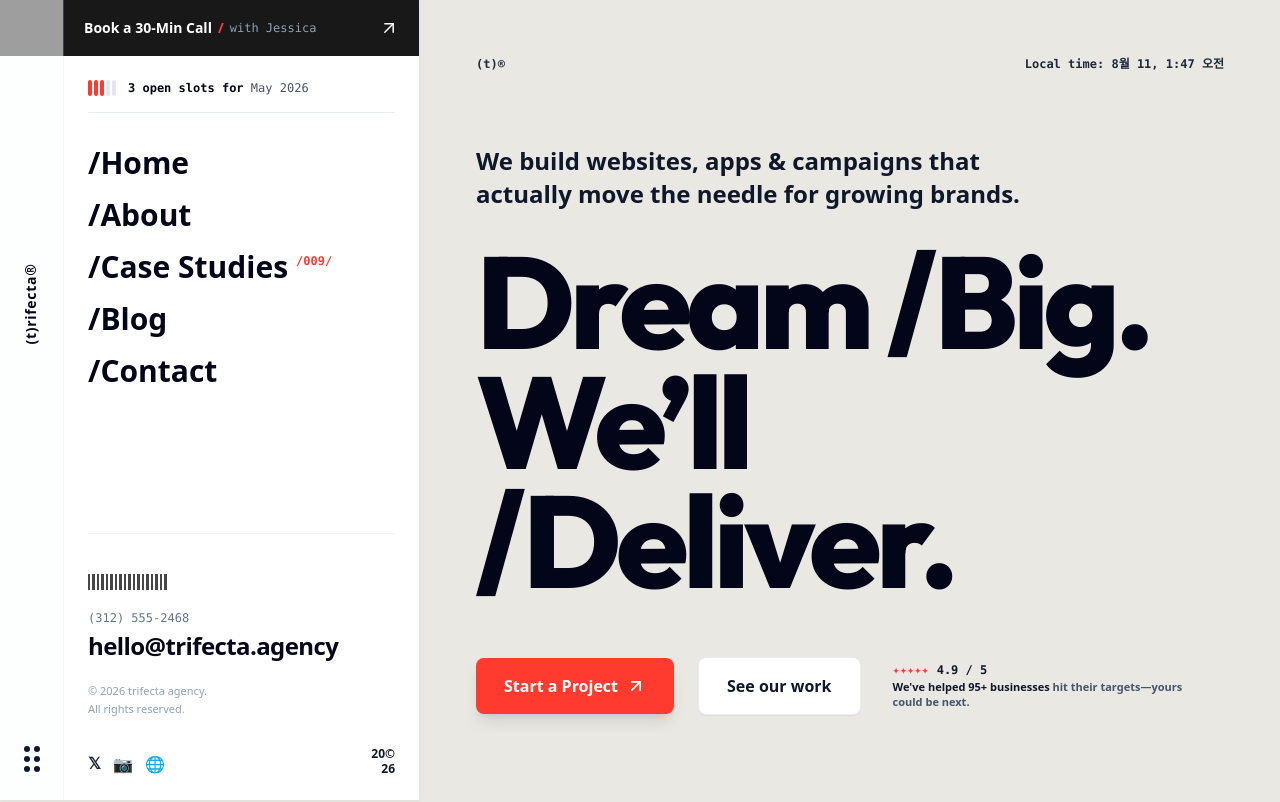
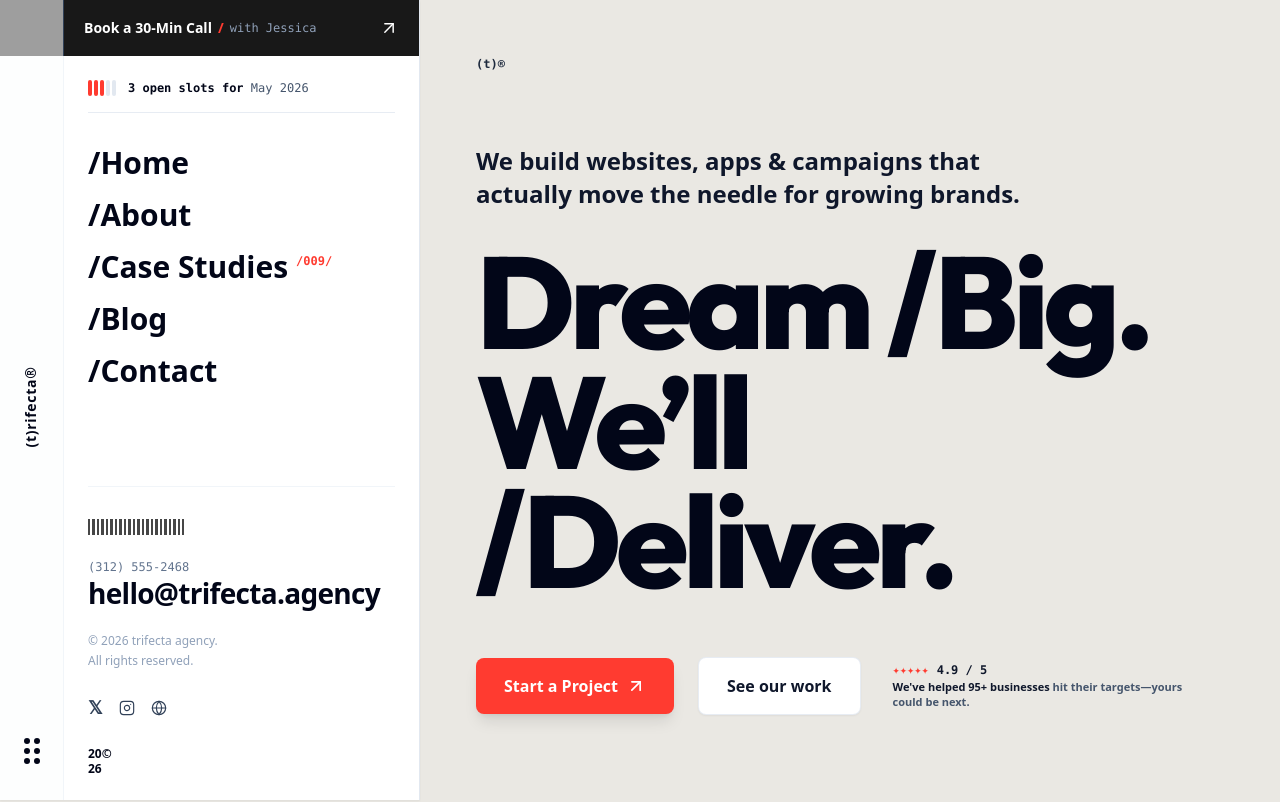
Before and after one commit to lebass98/lebass_crm, a React (Vite) app in the folder frontend/: page / in a window 1280 px wide. Shown: the top 802 px of the page. Built offline with nearby package versions, Linux system fonts and the light colour scheme; grey boxes are pictures that could not be loaded.

Commit message:
style: Match exact bottom sidebar layout with email typography and 20©26 badge

```diff
--- a/frontend/src/components/TrifectaAgencyMain.jsx
+++ b/frontend/src/components/TrifectaAgencyMain.jsx
@@ -72,9 +72,6 @@ export default function TrifectaAgencyMain() {
         {/* Top Header Row */}
         <div className="flex items-center justify-between font-mono text-xs text-slate-800 font-semibold mb-12">
           <div>(t)®</div>
-          <div>
-            Local time: <span className="font-bold">{currentTime || '8월 11, 11:12 오전'}</span>
-          </div>
         </div>
 
         {/* Hero Headline */}
--- a/frontend/src/components/TrifectaAgencySidebar.jsx
+++ b/frontend/src/components/TrifectaAgencySidebar.jsx
@@ -1,5 +1,5 @@
 import React from 'react';
-import { ArrowUpRight } from 'lucide-react';
+import { ArrowUpRight, Instagram, Globe } from 'lucide-react';
 
 export default function TrifectaAgencySidebar() {
   const navItems = [
@@ -54,14 +54,14 @@ export default function TrifectaAgencySidebar() {
             (t)rifecta®
           </div>
 
-          {/* Bottom: ::: 6-dot Grid Icon */}
-          <div className="grid grid-cols-2 gap-1 p-1 mt-auto">
-            <span className="w-1.5 h-1.5 rounded-full bg-slate-900" />
-            <span className="w-1.5 h-1.5 rounded-full bg-slate-900" />
-            <span className="w-1.5 h-1.5 rounded-full bg-slate-900" />
-            <span className="w-1.5 h-1.5 rounded-full bg-slate-900" />
-            <span className="w-1.5 h-1.5 rounded-full bg-slate-900" />
-            <span className="w-1.5 h-1.5 rounded-full bg-slate-900" />
+          {/* Bottom: ::: 6-dot Grid Icon matching image */}
+          <div className="grid grid-cols-2 gap-1 p-1 mb-2">
+            <span className="w-1.5 h-1.5 rounded-full bg-slate-950" />
+            <span className="w-1.5 h-1.5 rounded-full bg-slate-950" />
+            <span className="w-1.5 h-1.5 rounded-full bg-slate-950" />
+            <span className="w-1.5 h-1.5 rounded-full bg-slate-950" />
+            <span className="w-1.5 h-1.5 rounded-full bg-slate-950" />
+            <span className="w-1.5 h-1.5 rounded-full bg-slate-950" />
           </div>
         </div>
 
@@ -106,41 +106,41 @@ export default function TrifectaAgencySidebar() {
 
           </div>
 
-          {/* Bottom Contact & Footer Info Section */}
-          <div className="pt-10 space-y-5 border-t border-slate-100 mt-auto">
+          {/* ---------------------------------------------------- */}
+          {/* BOTTOM CONTACT & FOOTER INFO (100% Image Match)      */}
+          {/* ---------------------------------------------------- */}
+          <div className="pt-8 mt-auto space-y-6 border-t border-slate-100">
 
             {/* Barcode Graphic */}
-            <div className="w-20 h-4 barcode-graphic opacity-80" />
+            <div className="w-24 h-4 barcode-graphic opacity-80 mb-6" />
 
             {/* Phone & Email */}
             <div className="space-y-1">
-              <div className="text-xs text-slate-500 font-mono">(312) 555-2468</div>
+              <div className="text-xs text-slate-500 font-mono mb-1">(312) 555-2468</div>
               <a
                 href="mailto:hello@trifecta.agency"
-                className="text-2xl font-extrabold text-slate-950 hover:text-trifecta-red transition-colors block font-outfit tracking-tight"
+                className="text-[26px] sm:text-[28px] font-extrabold text-slate-950 hover:text-trifecta-red transition-colors block font-outfit tracking-tight leading-none mb-6"
               >
                 hello@trifecta.agency
               </a>
             </div>
 
             {/* Copyright */}
-            <p className="text-[11px] text-slate-400 font-sans leading-relaxed">
+            <p className="text-[12px] text-slate-400 font-sans leading-relaxed mb-6">
               © 2026 trifecta agency.<br />All rights reserved.
             </p>
 
-            {/* Social Icons & 20©26 Typography */}
-            <div className="flex items-end justify-between pt-2">
-              <div className="flex items-center gap-3 text-base text-slate-800">
-                <a href="#" className="hover:text-trifecta-red transition-colors font-bold font-mono">𝕏</a>
-                <a href="#" className="hover:text-trifecta-red transition-colors">📷</a>
-                <a href="#" className="hover:text-trifecta-red transition-colors">🌐</a>
-              </div>
+            {/* Social Line Icons (X, Instagram, Website) */}
+            <div className="flex items-center gap-4 text-lg text-slate-700 mb-6">
+              <a href="#" className="hover:text-trifecta-red transition-colors font-bold font-mono">𝕏</a>
+              <a href="#" className="hover:text-trifecta-red transition-colors"><Instagram className="w-4 h-4 stroke-[1.75]" /></a>
+              <a href="#" className="hover:text-trifecta-red transition-colors"><Globe className="w-4 h-4 stroke-[1.75]" /></a>
+            </div>
 
-              {/* 20©26 Typography */}
-              <div className="text-right font-outfit font-extrabold text-xs text-slate-900 leading-tight">
-                <div>20©</div>
-                <div>26</div>
-              </div>
+            {/* 20©26 Typography matching image bottom right */}
+            <div className="font-outfit font-extrabold text-xs text-slate-950 leading-tight">
+              <div>20©</div>
+              <div>26</div>
             </div>
 
           </div>
```
